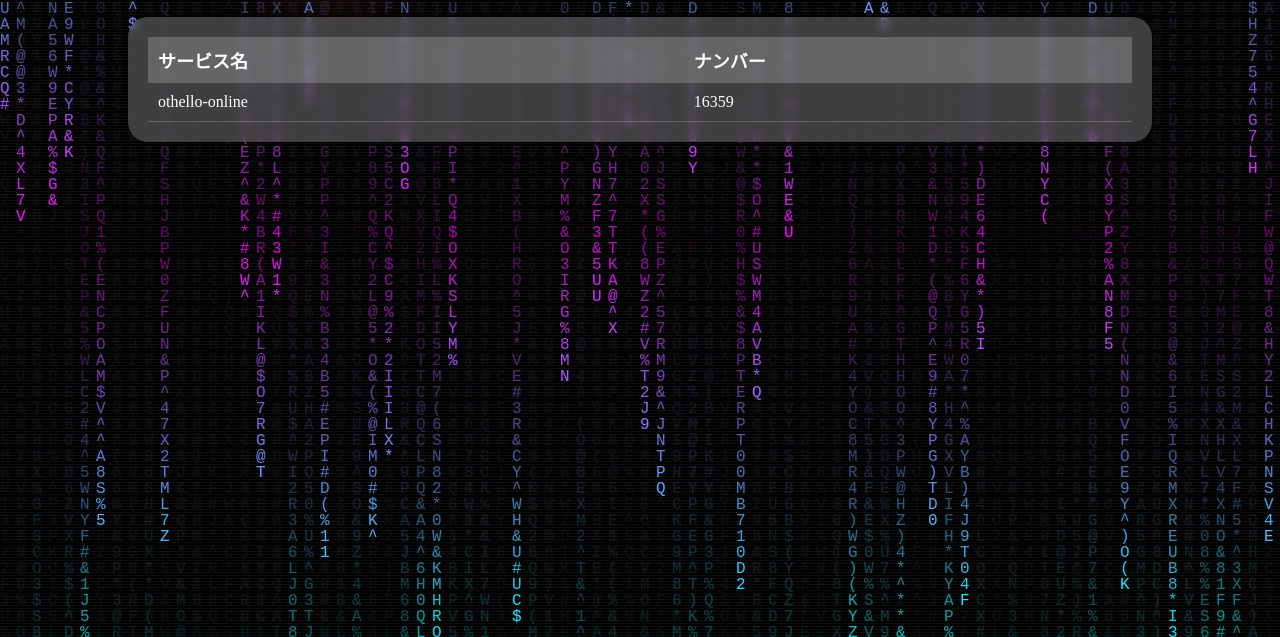
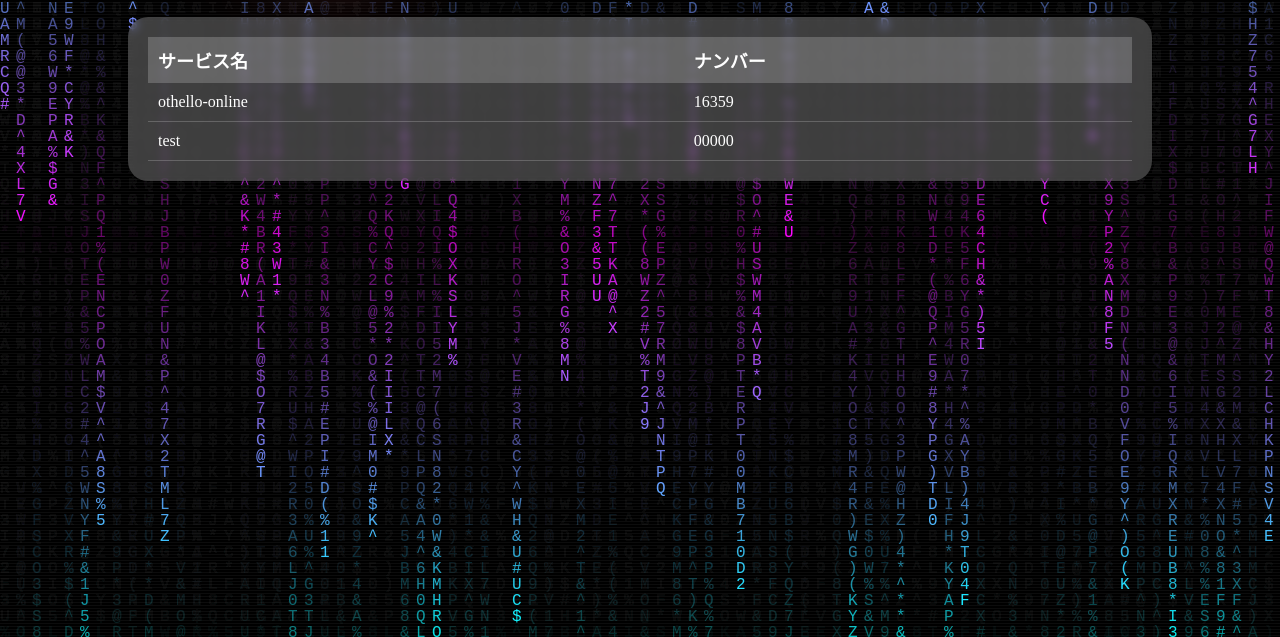
Before and after one commit to edpshub/kumassynumber, a plain HTML site: page index.html in a window 1280 px wide. Shown: the part 163-800 px from the top of the page. Drawn offline with Linux system fonts and the light colour scheme; animation ran at ten frames a second.

Commit message:
index.htmlを自動更新

```diff
--- a/index.html
+++ b/index.html
@@ -51,6 +51,14 @@
         16359
        </td>
       </tr>
+      <tr>
+       <td>
+        test
+       </td>
+       <td>
+        00000
+       </td>
+      </tr>
      </tbody>
     </table>
    </div>
```
